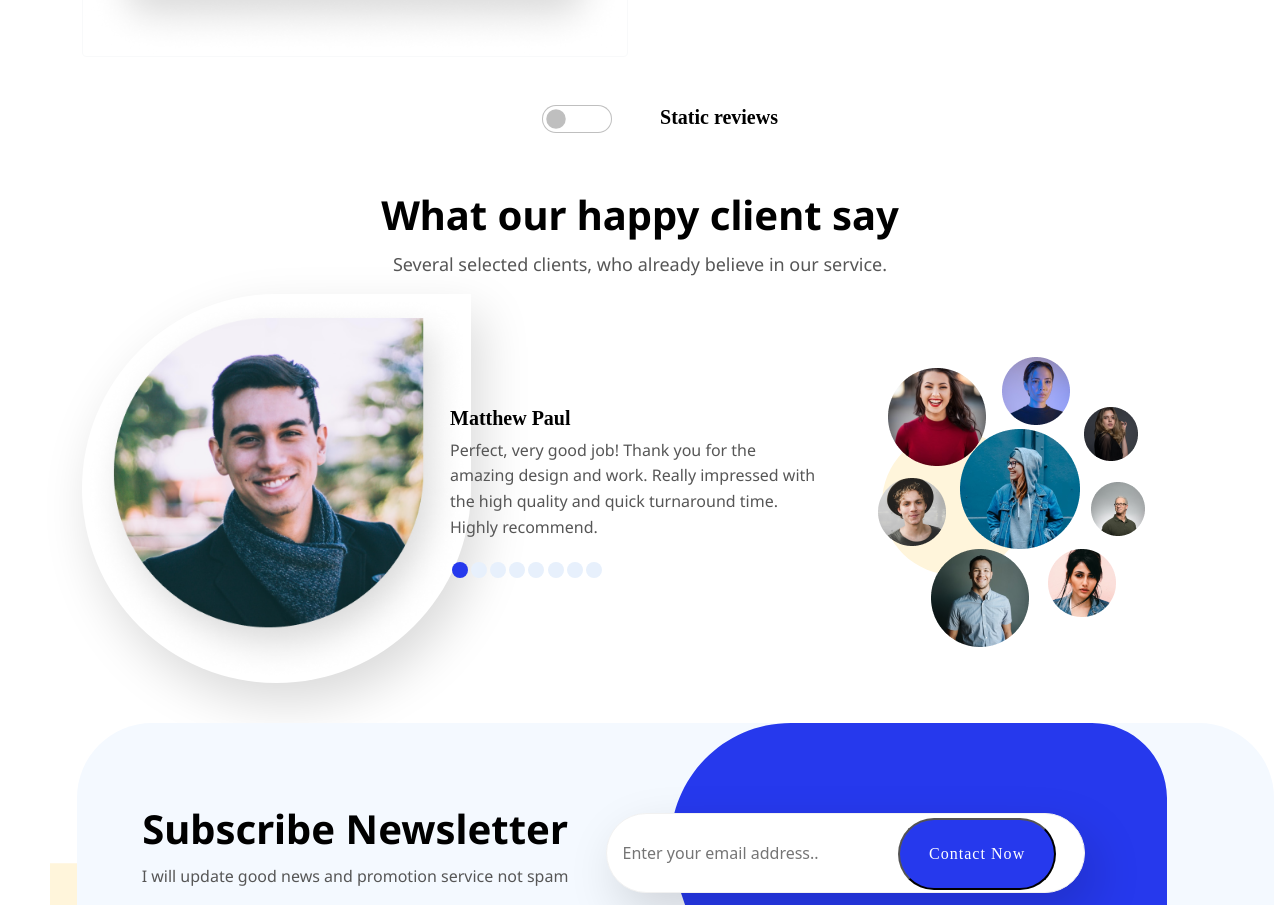
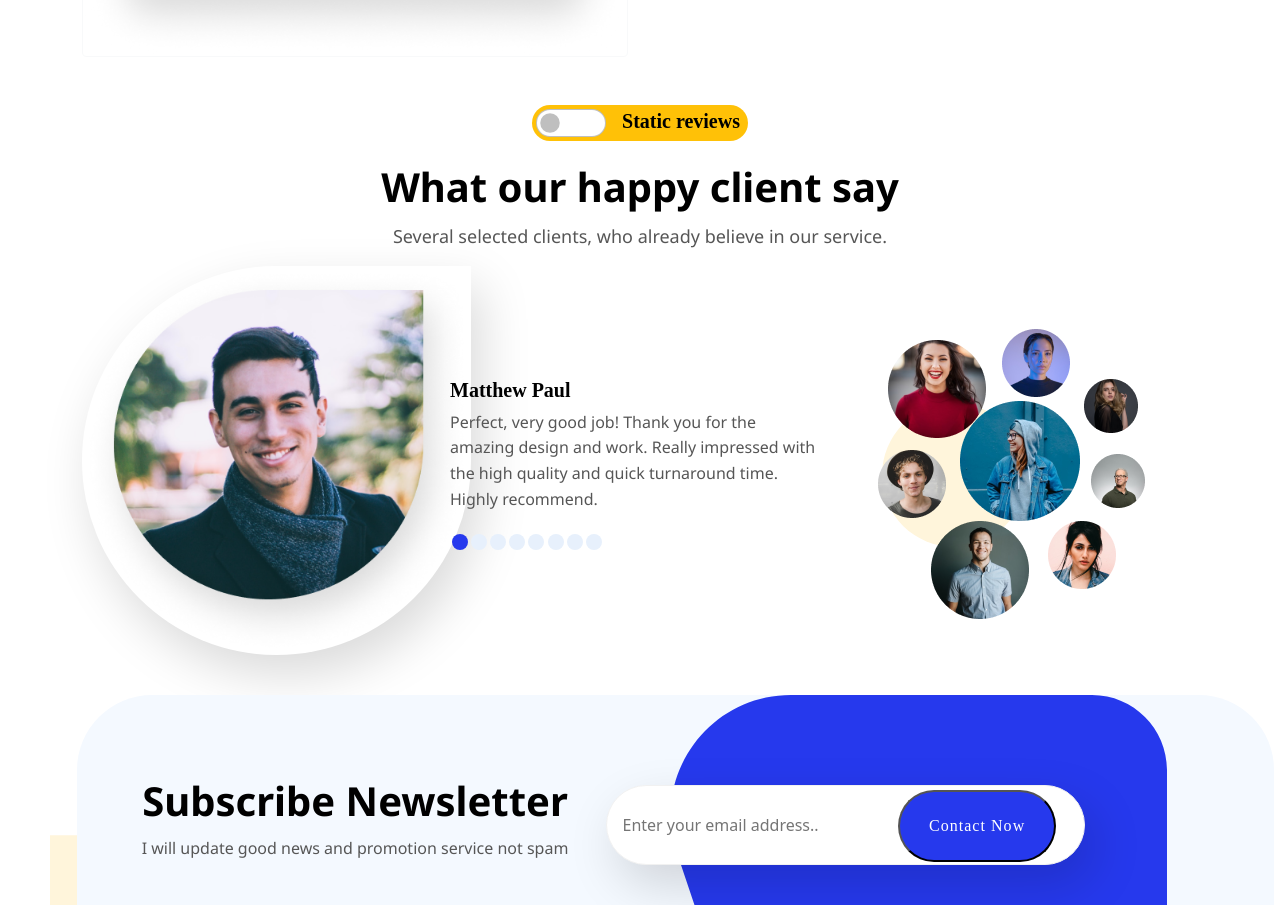
Before and after one commit to KiraTheCoder/Studio-Landing-Page, a React (Create React App) app: page / in a window 1280 px wide. Shown: the part 1785-2690 px from the top of the page. Built offline with nearby package versions, Linux system fonts and the light colour scheme.

Commit message:
switch check-form fix

```diff
--- a/src/components/ClientsReview/ClientsReview.css
+++ b/src/components/ClientsReview/ClientsReview.css
@@ -240,14 +240,3 @@
 
     /*  */
 }
-
-
-
-
-/* Switch checked */
-.review-switcher {
-
-    width:80%;
-    height: 1.5rem;
-    margin: 0.2em 3rem 0 0;
-}
--- a/src/components/ClientsReview/ClientsReview.jsx
+++ b/src/components/ClientsReview/ClientsReview.jsx
@@ -7,10 +7,10 @@ const ClientsReview = () => {
     const [isChecked, setIsChecked] = useState(false);
     return (
         <>
-            <div className="conatainer d-flex justify-content-center text-center m-3 m-md-4 m-lg-5" data-aos="fade-right">
-                <div class="form-check form-switch"  >
+            <div className="conatainer d-flex justify-content-center text-center m-1 mt-3 mt-md-4 mt-lg-5" data-aos="fade-right">
+                <div class="form-check form-switch bg-warning rounded-pill pt-1 ps-1 pe-2" >
                     <input class="form-check-input review-switcher" type="checkbox" id="formSwitchDefault"
-                        style={{ width: '70px', height: '28px', margin: "0 3rem 0 0" }}
+                        style={{ width: '70px', height: '28px', margin: "0 1rem 0 0" }}
                         checked={isChecked}
                         onChange={() => {
                             setIsChecked((prevstate) => (!prevstate))
--- a/src/components/ClientsReview/ClientsReviewDynamic.jsx
+++ b/src/components/ClientsReview/ClientsReviewDynamic.jsx
@@ -62,7 +62,7 @@ const ClientsReview = () => {
 
 
     return (
-        <div className="container clients-review-container mt-5 mt-md-3">
+        <div className="container clients-review-container mt-3 mt-md-3">
             <div className="row align-items-center text-center ">
                 <div className="col-md-12" data-aos="flip-up">
                     <h3>What our happy client say</h3>
--- a/src/components/ClientsReview/ClientsReviewStatic.jsx
+++ b/src/components/ClientsReview/ClientsReviewStatic.jsx
@@ -1,7 +1,7 @@
 const ClientsReview = () => {
     let clientcount = [1, 2, 3, 4, 5, 6, 7, 8]
     return (
-        <div className="container clients-review-container mt-5 mt-md-3">
+        <div className="container clients-review-container mt-3 mt-md-3">
             <div className="row align-items-center text-center ">
                 <div className="col-md-12" data-aos="flip-up">
                     <h3>What our happy client say</h3>
```
